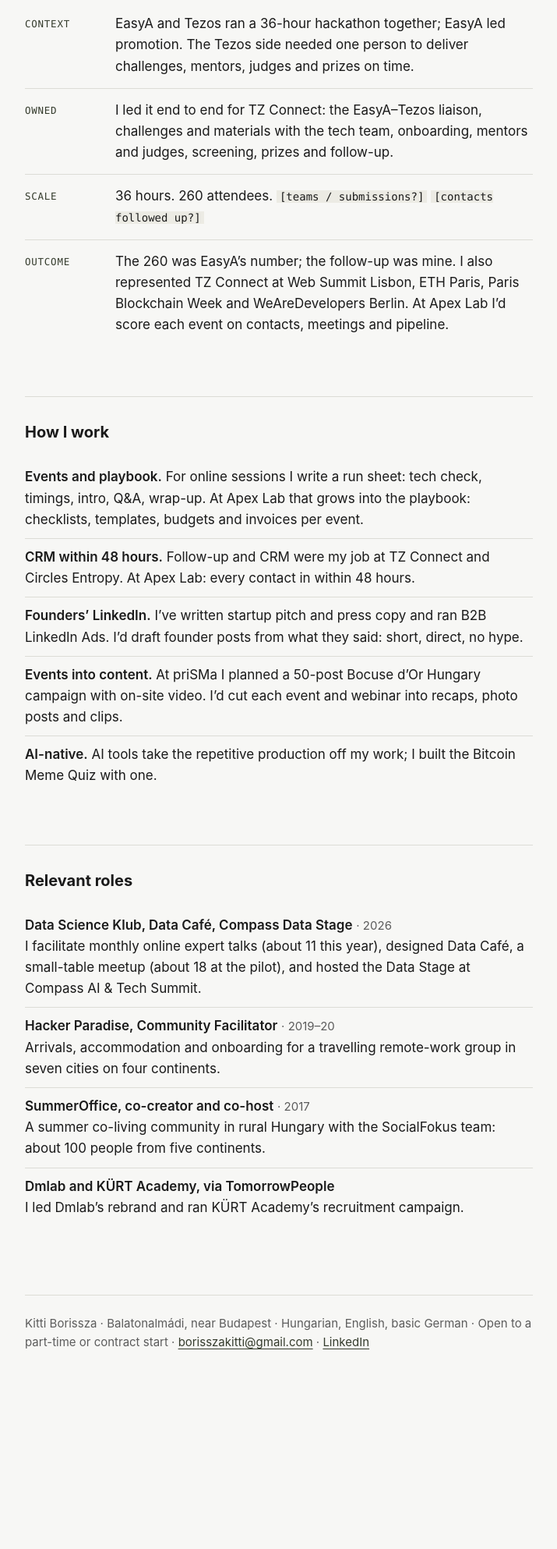
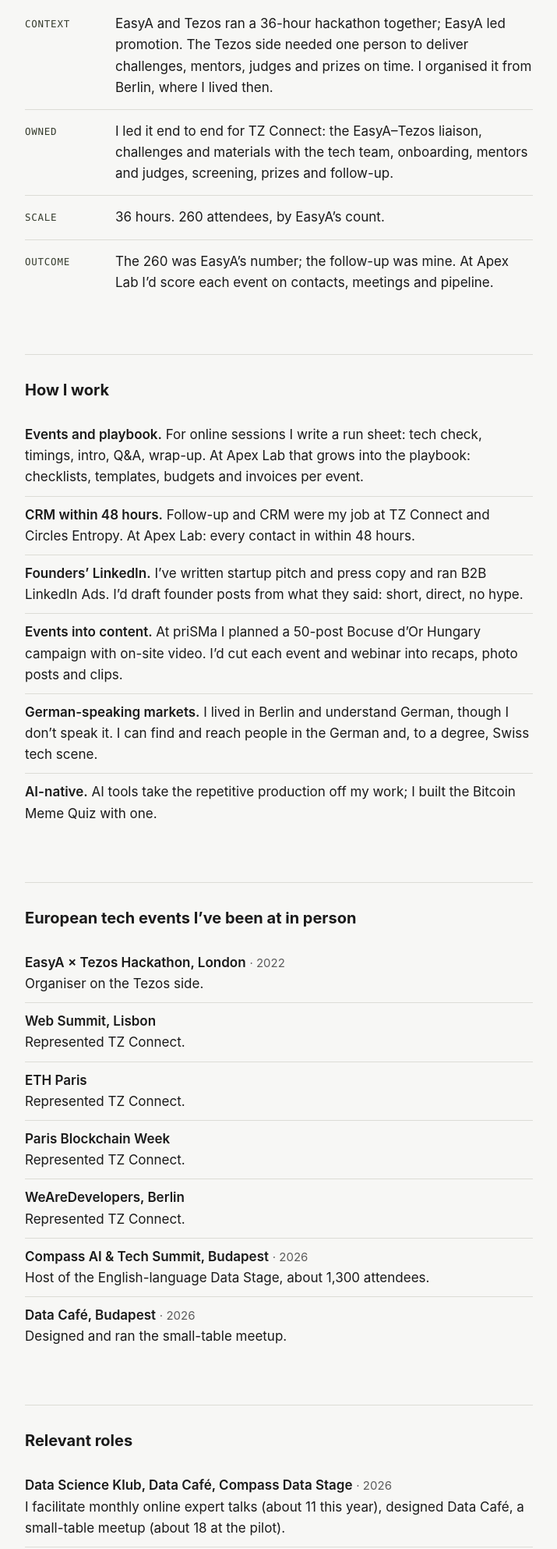
Before and after one commit to KittiBorissza/kitti.borissza.com, a plain HTML site: page apex-lab/index.html in a window 1280 px wide. Shown: the part 462-2448 px from the top of the page at 78% size, without its empty margins (282-997 px from the left). Before the commit the page ends 2273 px from the top, so only its background shows below. Drawn offline with Linux system fonts and the light colour scheme.

Commit message:
Update the Apex Lab page with the events list, Berlin, and German.
Co-authored-by: Kitti Borissza <KittiBorissza@users.noreply.github.com>

```diff
--- a/apex-lab/index.html
+++ b/apex-lab/index.html
@@ -77,7 +77,7 @@
     <dl class="steps">
       <div>
         <dt>Context</dt>
-        <dd>EasyA and Tezos ran a 36-hour hackathon together; EasyA led promotion. The Tezos side needed one person to deliver challenges, mentors, judges and prizes on time.</dd>
+        <dd>EasyA and Tezos ran a 36-hour hackathon together; EasyA led promotion. The Tezos side needed one person to deliver challenges, mentors, judges and prizes on time. I organised it from Berlin, where I lived then.</dd>
       </div>
       <div>
         <dt>Owned</dt>
@@ -85,11 +85,11 @@
       </div>
       <div>
         <dt>Scale</dt>
-        <dd>36 hours. 260 attendees. <span class="todo">[teams / submissions?]</span> <span class="todo">[contacts followed up?]</span></dd>
+        <dd>36 hours. 260 attendees, by EasyA’s count.</dd>
       </div>
       <div>
         <dt>Outcome</dt>
-        <dd>The 260 was EasyA’s number; the follow-up was mine. I also represented TZ Connect at Web Summit Lisbon, ETH Paris, Paris Blockchain Week and WeAreDevelopers Berlin. At Apex Lab I’d score each event on contacts, meetings and pipeline.</dd>
+        <dd>The 260 was EasyA’s number; the follow-up was mine. At Apex Lab I’d score each event on contacts, meetings and pipeline.</dd>
       </div>
     </dl>
   </section>
@@ -101,14 +101,28 @@
       <li><span class="label">CRM within 48 hours.</span> Follow-up and CRM were my job at TZ Connect and Circles Entropy. At Apex Lab: every contact in within 48 hours.</li>
       <li><span class="label">Founders’ LinkedIn.</span> I’ve written startup pitch and press copy and ran B2B LinkedIn Ads. I’d draft founder posts from what they said: short, direct, no hype.</li>
       <li><span class="label">Events into content.</span> At priSMa I planned a 50-post Bocuse d’Or Hungary campaign with on-site video. I’d cut each event and webinar into recaps, photo posts and clips.</li>
+      <li><span class="label">German-speaking markets.</span> I lived in Berlin and understand German, though I don’t speak it. I can find and reach people in the German and, to a degree, Swiss tech scene.</li>
       <li><span class="label">AI-native.</span> AI tools take the repetitive production off my work; I built the Bitcoin Meme Quiz with one.</li>
+    </ul>
+  </section>
+
+  <section aria-labelledby="events">
+    <h2 id="events">European tech events I’ve been at in person</h2>
+    <ul>
+      <li><span class="label">EasyA × Tezos Hackathon, London</span> <span class="when">· 2022</span><br>Organiser on the Tezos side.</li>
+      <li><span class="label">Web Summit, Lisbon</span><br>Represented TZ Connect.</li>
+      <li><span class="label">ETH Paris</span><br>Represented TZ Connect.</li>
+      <li><span class="label">Paris Blockchain Week</span><br>Represented TZ Connect.</li>
+      <li><span class="label">WeAreDevelopers, Berlin</span><br>Represented TZ Connect.</li>
+      <li><span class="label">Compass AI &amp; Tech Summit, Budapest</span> <span class="when">· 2026</span><br>Host of the English-language Data Stage, about 1,300 attendees.</li>
+      <li><span class="label">Data Café, Budapest</span> <span class="when">· 2026</span><br>Designed and ran the small-table meetup.</li>
     </ul>
   </section>
 
   <section aria-labelledby="roles">
     <h2 id="roles">Relevant roles</h2>
     <ul>
-      <li><span class="label">Data Science Klub, Data Café, Compass Data Stage</span> <span class="when">· 2026</span><br>I facilitate monthly online expert talks (about 11 this year), designed Data Café, a small-table meetup (about 18 at the pilot), and hosted the Data Stage at Compass AI &amp; Tech Summit.</li>
+      <li><span class="label">Data Science Klub, Data Café, Compass Data Stage</span> <span class="when">· 2026</span><br>I facilitate monthly online expert talks (about 11 this year), designed Data Café, a small-table meetup (about 18 at the pilot).</li>
       <li><span class="label">Hacker Paradise, Community Facilitator</span> <span class="when">· 2019–20</span><br>Arrivals, accommodation and onboarding for a travelling remote-work group in seven cities on four continents.</li>
       <li><span class="label">SummerOffice, co-creator and co-host</span> <span class="when">· 2017</span><br>A summer co-living community in rural Hungary with the SocialFokus team: about 100 people from five continents.</li>
       <li><span class="label">Dmlab and KÜRT Academy, via TomorrowPeople</span><br>I led Dmlab’s rebrand and ran KÜRT Academy’s recruitment campaign.</li>
@@ -117,7 +131,7 @@
 </main>
 
 <footer>
-  <p>Kitti Borissza · Balatonalmádi, near Budapest · Hungarian, English, basic German · Open to a part-time or contract start · <a href="mailto:borisszakitti@gmail.com">borisszakitti@gmail.com</a> · <a href="https://www.linkedin.com/in/kittiborissza">LinkedIn</a></p>
+  <p>Kitti Borissza · Balatonalmádi, near Budapest · Hungarian, English, German (understand) · Open to a part-time or contract start · <a href="mailto:borisszakitti@gmail.com">borisszakitti@gmail.com</a> · <a href="https://www.linkedin.com/in/kittiborissza">LinkedIn</a></p>
 </footer>
 </body>
 </html>
```
